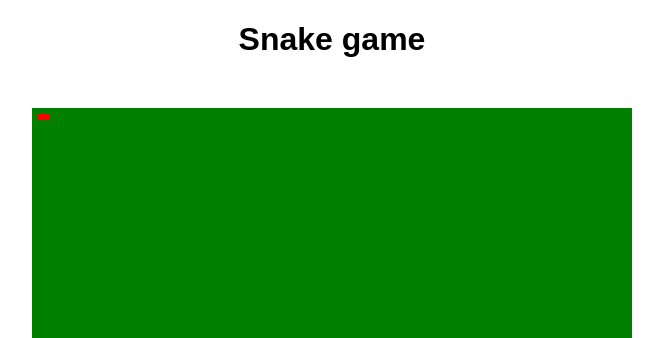
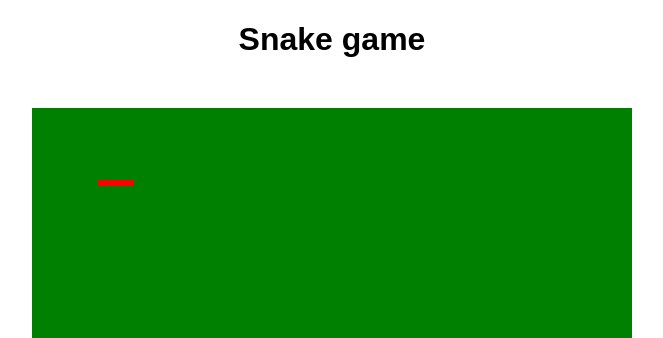
Before and after one commit to pure-js/snake-game, a React (Create React App) app: page / in a window 1280 px wide. Shown: the top 338 px of the page, without its empty margins (308-971 px from the left). Built offline with nearby package versions, Linux system fonts and the light colour scheme.

Commit message:
teach snake how to move

```diff
--- a/src/App.css
+++ b/src/App.css
@@ -1,10 +1,3 @@
-.FieldContainer {
-  margin: 50px auto;
-  max-width: fit-content;
-  /* display: grid; */
-  /* grid-template-columns: repeat(1fr); */
-}
-
 .heading {
   text-align: center;
 }
--- a/src/App.js
+++ b/src/App.js
@@ -5,15 +5,17 @@ import './App.css';
 class App extends Component {
   render() {
     const snake = [
-      {x: 1, y: 1},
-      {x: 2, y: 1},
+      {x: 11, y: 12},
+      {x: 12, y: 12},
+      {x: 13, y: 12},
+      {x: 14, y: 12},
+      {x: 15, y: 12},
+      {x: 16, y: 12},
     ]
     return (
       <React.Fragment>
         <h1 className='heading'>Snake game</h1>
-        <section className='FieldContainer'>
-          <Snake size={100} snake={snake} target=''/>
-        </section>
+        <Snake size={100} snake={snake} target=''/>
       </React.Fragment>
     );
   }
--- a/src/Cell/Cell.css
+++ b/src/Cell/Cell.css
@@ -1,11 +1,12 @@
 .cell {
-  background: green;
   width: 6px;
   height: 6px;
 }
 
+.cell_empty {
+  background: green;
+}
+
 .snake__body {
   background: red;
-  width: 6px;
-  height: 6px;
 }
--- a/src/Cell/Cell.js
+++ b/src/Cell/Cell.js
@@ -3,11 +3,10 @@ import './Cell.css';
 
 function Cell(props) {
   let square;
-  // console.log(props.snake);
   if (props.snake) {
-    square = <div className="snake__body"></div>;
+    square = <div className="cell snake__body"></div>;
   } else {
-    square = <div className="cell"></div>;
+    square = <div className="cell cell_empty"></div>;
   }
   return (
     <React.Fragment>
--- a/src/Row/Row.js
+++ b/src/Row/Row.js
@@ -10,7 +10,6 @@ function Row(props) {
     );
     let snake = false;
     if (snakeInCell.length > 0) {
-      console.log('gg');
       snake = true;
     }
     return <Cell key={index} snake={snake}/>;
--- a/src/Snake/Snake.css
+++ b/src/Snake/Snake.css
@@ -0,0 +1,8 @@
+.FieldContainer {
+  margin: 50px auto;
+  max-width: fit-content;
+}
+
+.noOutline {
+  outline: none;
+}
--- a/src/Snake/Snake.js
+++ b/src/Snake/Snake.js
@@ -1,16 +1,72 @@
-import React from 'react';
+import React, { Component } from 'react';
 import Row from '../Row/Row';
 import './Snake.css';
 
-function Snake(props) {
-  const arr = Array(props.size).fill({});
-  const field = arr.map((piece, index) => {
-    const snakeInRow = props.snake.filter((item) =>
-      item.y === index
+function calcHead(headCoords, turn) {
+  console.log(headCoords);
+  const newHeadCoords = Object.assign(headCoords);
+  switch (turn) {
+    case 'ArrowUp':
+      newHeadCoords.y -= 1;
+      break;
+    case 'ArrowRight':
+      newHeadCoords.x += 1;
+      break;
+    case 'ArrowDown':
+      newHeadCoords.y += 1;
+      break;
+    case 'ArrowLeft':
+      newHeadCoords.x -= 1;
+      break;
+    default:
+      console.log('Impossible turn!');
+  }
+  console.log(headCoords);
+  return newHeadCoords;
+}
+
+function moveSnake(snake, turn) {
+  const newSnake = snake.slice();
+  const newHead = calcHead(newSnake[newSnake.length - 1], turn);
+  newSnake.push(newHead);
+  return newSnake;
+}
+
+class Snake extends Component {
+  constructor(props) {
+    super(props);
+    const { size, snake } = this.props;
+    this.snake = snake.slice();
+    this.state = {
+      snake: this.snake,
+    }
+    this.arr = Array(size).fill({});
+  }
+
+  handleKeyDown = (event) => {
+    const snake = moveSnake(this.snake, event.key);
+    this.setState({
+      snake,
+    })
+  }
+
+  render() {
+    this.field = this.arr.map((piece, index) => {
+      const snakeInRow = this.snake.filter(item => item.y === index);
+      return <Row key={index} size={this.props.size} snake={snakeInRow}/>;
+    });
+    return (
+      <div
+        className='noOutline'
+        onKeyDown={this.handleKeyDown}
+        tabIndex='0'
+      >
+        <section className='FieldContainer'>
+          { this.field }
+        </section>
+      </div>
     );
-    return <Row key={index} size={props.size} snake={snakeInRow}/>;
-  });
-  return field;
+  }
 }
 
 export default Snake;
```
